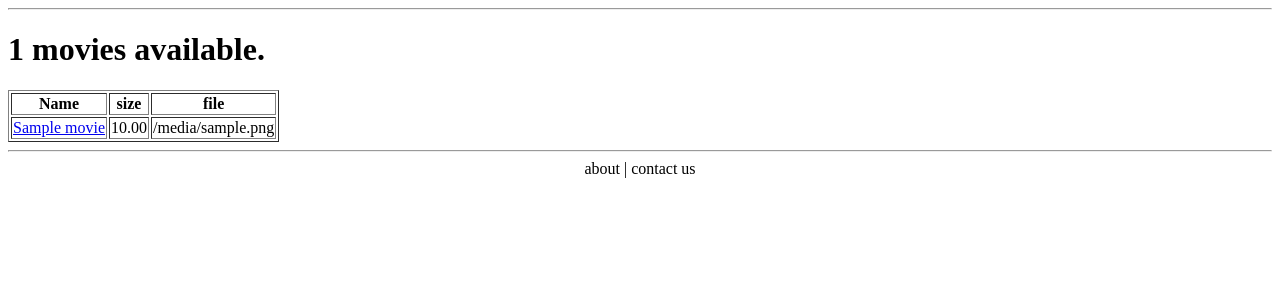
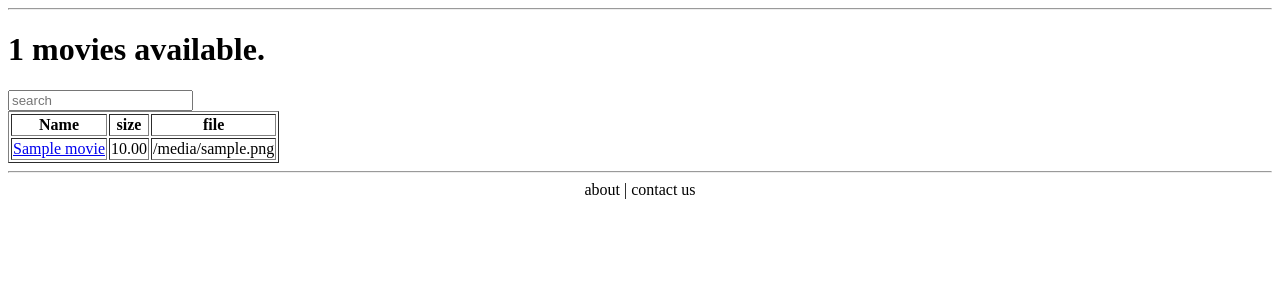
Before and after one commit to shanmuga-cv/movie_tracker, a Python web app: template movie_tracker/html_ui/templates/movies.jinja2 in a window 1280 px wide. Shown: the top 300 px of the page. Run offline with Jinja, Linux system fonts and the light colour scheme; the template is opened without the code that fills it: most values are stand-ins (such as "Sample title", 1, 10 or a date in 2020); some libraries are stand-ins or nearby versions.

Commit message:
search movie

```diff
--- a/movie_tracker/html_ui/templates/movies.jinja2
+++ b/movie_tracker/html_ui/templates/movies.jinja2
@@ -1,10 +1,27 @@
 {% extends "base.jinja2" %}
 {% block body %}
 <h1> {{ movie_count }} movies available. </h1>
-<table border=1>
+<input type="text" id="search" placeholder="search"> </input>
+<table border=1 id="movie_details">
     <tr> <th> Name </th> <th> size </th> <th> file </th> </tr>
     {% for movie in movies %}
     <tr> <td> <a href="/movie/{{movie.movie_id}}">{{ movie.movie_name}} </a> </td> <td> {{ "%.2f"%movie.movie_file_size_mb}} </td> <td> {{movie.movie_file}} </td> </tr>
     {% endfor %}
 </table>
 {% endblock %}
+{% block javascript %}
+$(document).ready(
+    function () {
+        $("#search").keyup(function () {
+            movies = $("#movie_details tr");
+            movies = movies.slice(1); //Remove header row
+            movies.hide();
+            searchStr = $("#search").val().toLowerCase();
+            matching_movies = movies.filter(function (row) {
+                return $(this).text().toLowerCase().indexOf(searchStr) > -1;
+            });
+            matching_movies.show();
+        });
+    }
+);
+{% endblock %}
```
